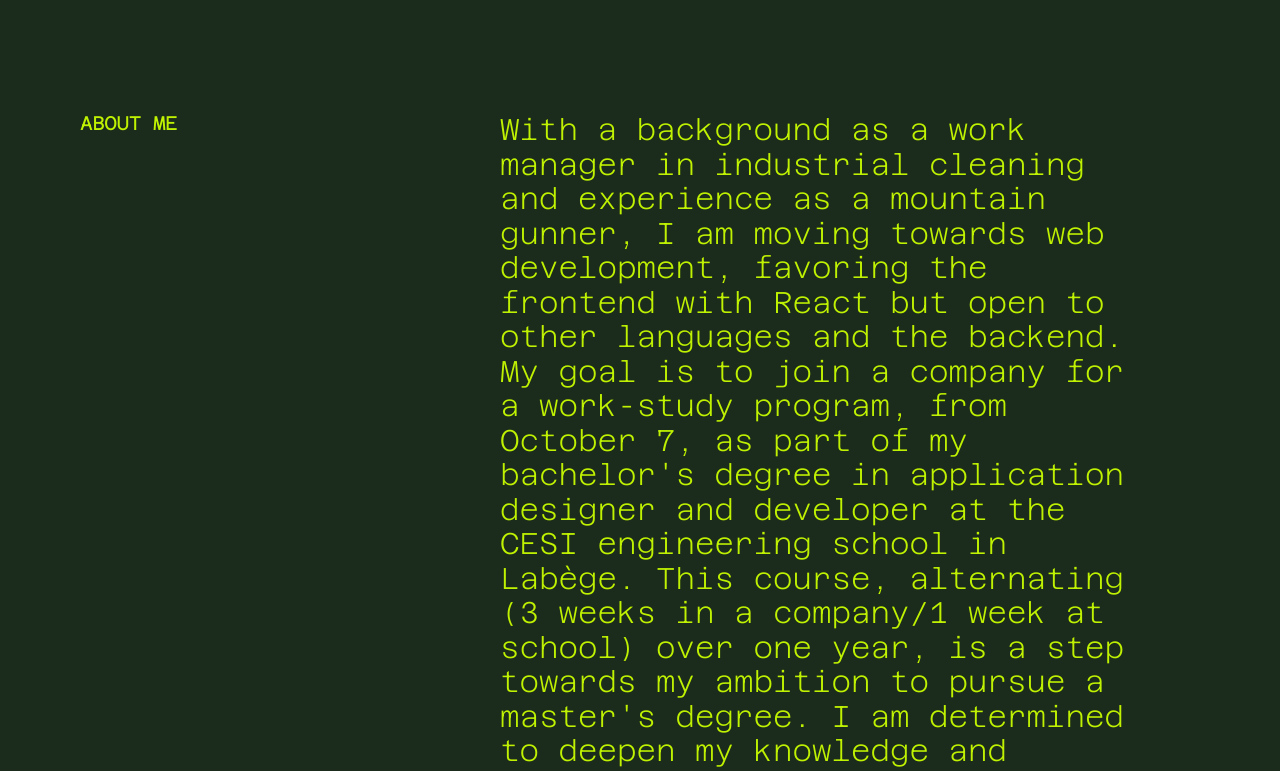
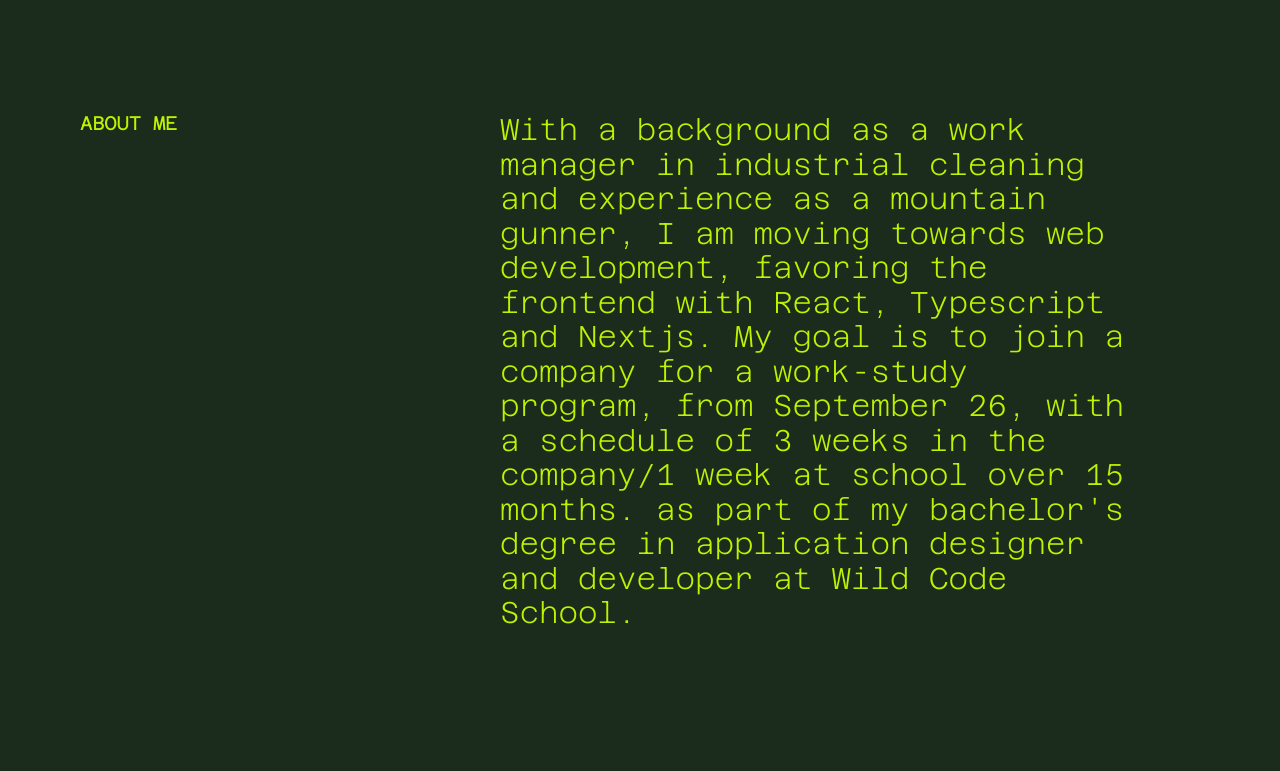
Before and after one commit to RomainRG31/Portfolio-2023, a React (Vite) app: page / in a window 1280 px wide. Shown: the part 998-1769 px from the top of the page. Built offline with nearby package versions, Linux system fonts and the light colour scheme; a web font is replaced by a local one.

Commit message:
modif alternance

```diff
--- a/src/components/About/About.tsx
+++ b/src/components/About/About.tsx
@@ -47,8 +47,8 @@
         <div className="sentence-about-me">
           <p>
             {language === "en"
-              ? "With a background as a work manager in industrial cleaning and experience as a mountain gunner, I am moving towards web development, favoring the frontend with React but open to other languages and the backend. My goal is to join a company for a work-study program, from October 7, as part of my bachelor's degree in application designer and developer at the CESI engineering school in Labège. This course, alternating (3 weeks in a company/1 week at school) over one year, is a step towards my ambition to pursue a master's degree. I am determined to deepen my knowledge and skills in this area."
-              : "Avec un fond en tant que responsable de travaux dans le nettoyage industriel et une expérience en tant qu'artilleur de montagne, je me dirige vers le développement web, privilégiant le frontend avec React mais ouvert à d'autres langages et au backend. Mon objectif est d'intégrer une entreprise pour une alternance, dès le 7 octobre, dans le cadre de mon bachelor de concepteur développeur d'applications à l'école d'ingénieurs CESI à Labège. Ce parcours, en alternance (3 semaines en entreprise/1 semaine à l'école) sur un an, est une étape vers mon ambition de poursuivre en master. Je suis déterminé à approfondir mes connaissances et compétences dans ce domaine."}
+              ? "With a background as a work manager in industrial cleaning and experience as a mountain gunner, I am moving towards web development, favoring the frontend with React, Typescript and Nextjs. My goal is to join a company for a work-study program, from September 26, with a schedule of 3 weeks in the company/1 week at school over 15 months. as part of my bachelor's degree in application designer and developer at Wild Code School."
+              : "Avec un fond en tant que responsable de travaux dans le nettoyage industriel et une expérience en tant qu'artilleur de montagne, je me dirige vers le développement web, privilégiant le frontend avec React, Typescript et Nextjs. Mon objectif est d'intégrer une entreprise pour une alternance, dès le 26 septembre, avec un rythme de 3 semaines en entreprise/1 semaine à l'école sur 15 mois. dans le cadre de mon bachelor de concepteur développeur d'applications à la Wild Code School."}
           </p>
         </div>
       </motion.div>
```
